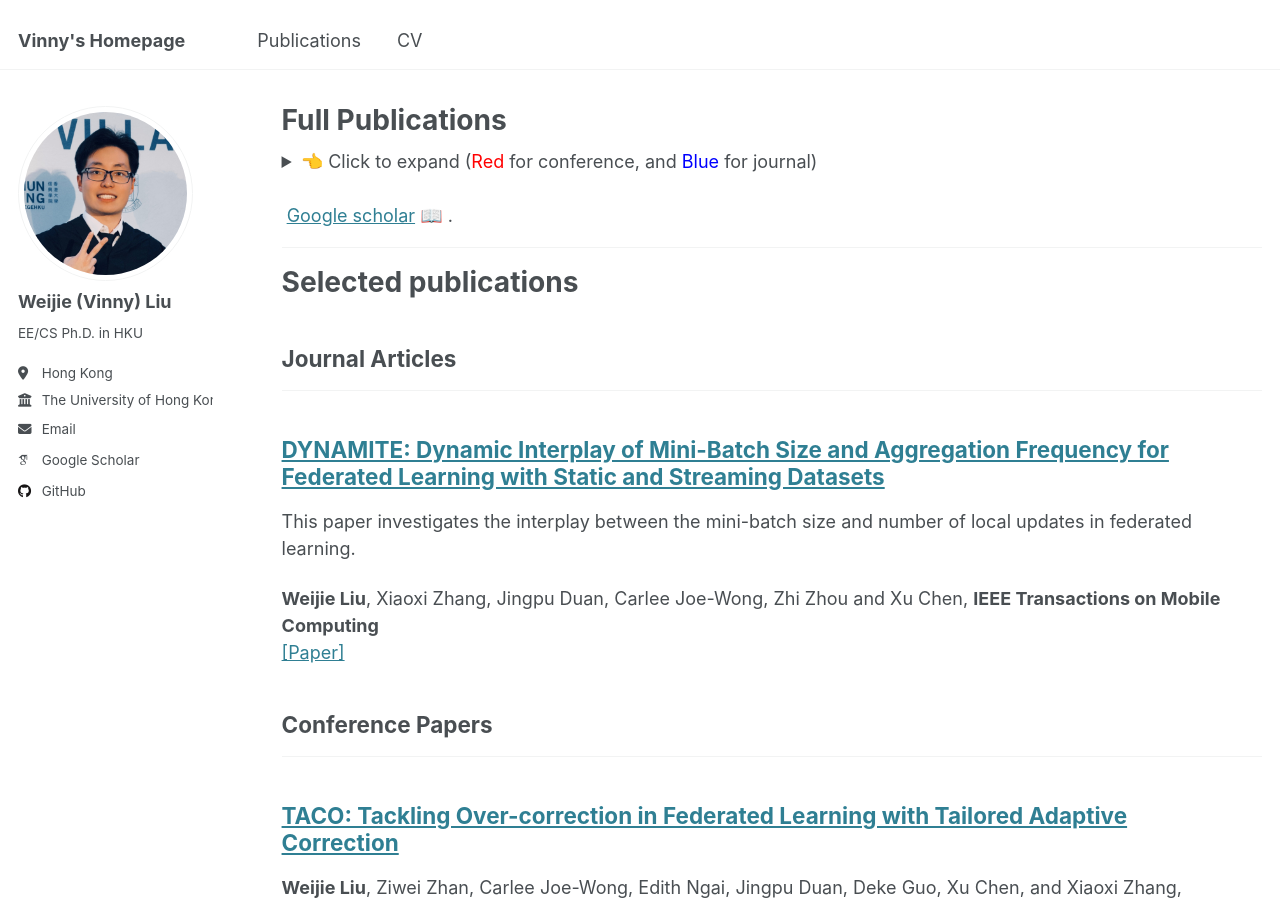
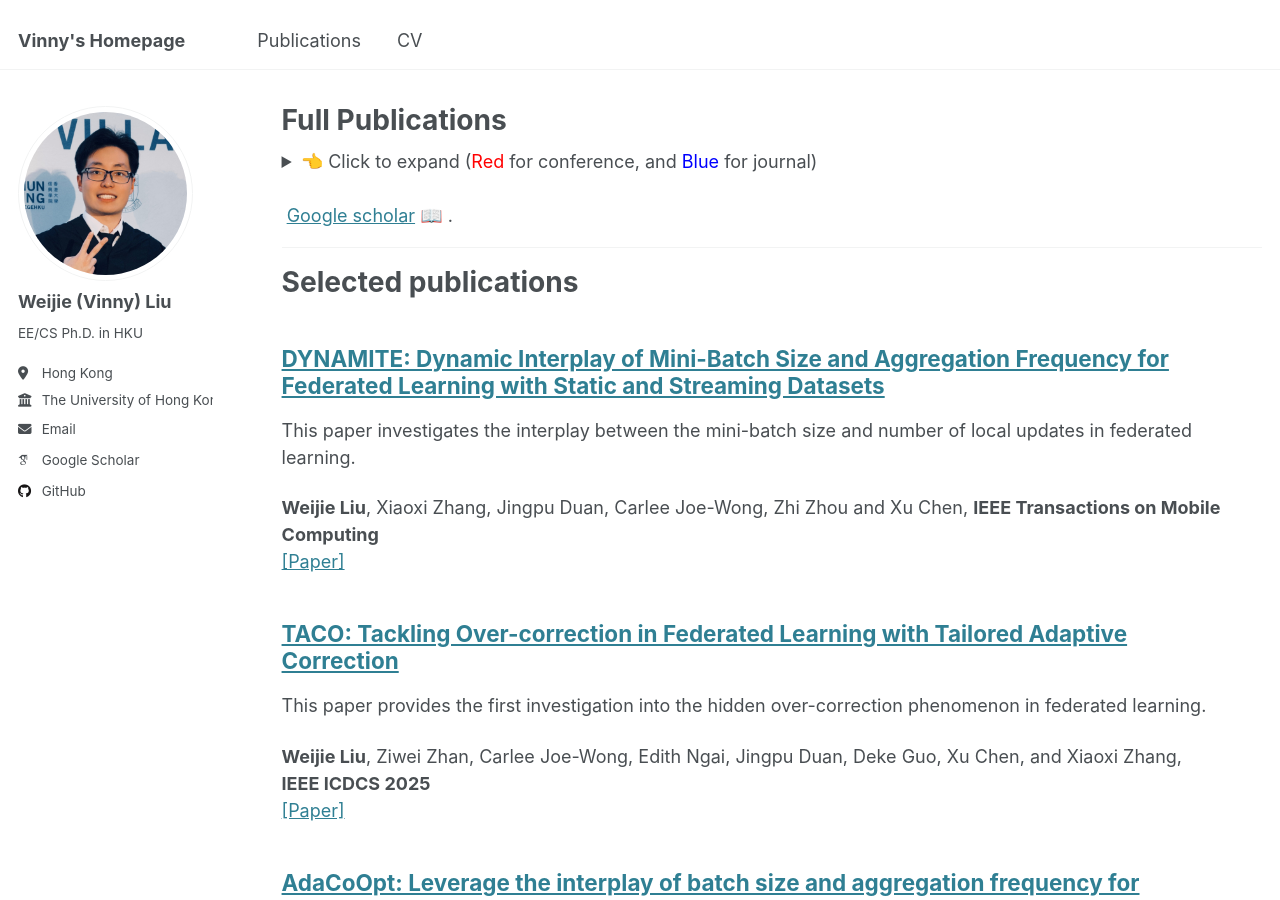
Before and after one commit to VinnyLiu0817/VinnyLiu0817.github.io, a Jekyll site: the page built from _pages/publications.html, in a window 1280 px wide and 900 px high. Built offline with Jekyll 4.4.1, drawn with Linux system fonts in a browser that asks for light colours; emoji names are drawn with the system emoji font; some web fonts are replaced.

Commit message:
Update selected publications

```diff
--- a/_pages/publications.html
+++ b/_pages/publications.html
@@ -53,7 +53,7 @@ author_profile: true
         {% continue %}
       {% endif %}
       {% unless title_shown %}
-        <h2>{{ category[1].title }}</h2><hr />
+        <!-- <h2>{{ category[1].title }}</h2><hr /> -->
         {% assign title_shown = true %}
       {% endunless %}
       {% include archive-single.html %}
--- a/_publications/2015-10-01-paper-title-number-3.md
+++ b/_publications/2015-10-01-paper-title-number-3.md
@@ -3,7 +3,7 @@ title: "TACO: Tackling Over-correction in Federated Learning with Tailored Adapt
 collection: publications
 category: conferences
 permalink: /publication/2015-10-01-paper-title-number-3
-#excerpt: 'This paper first investigates and addresses the over-correction phenomenon in federated learning.'
+excerpt: 'This paper provides the first investigation into the hidden over-correction phenomenon in federated learning.'
 date: 2025-03-27
 venue: '<b>ICDCS 2025</b>, Glasgow'
 # slidesurl: 'http://academicpages.github.io/files/slides3.pdf'
```
Also changed, not shown: 3 other files.
